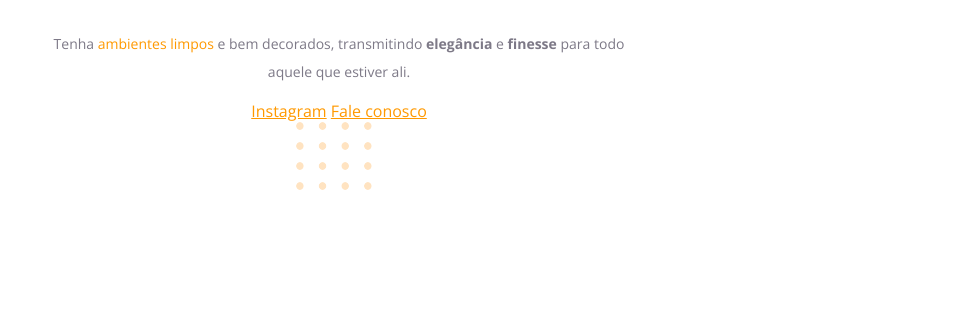
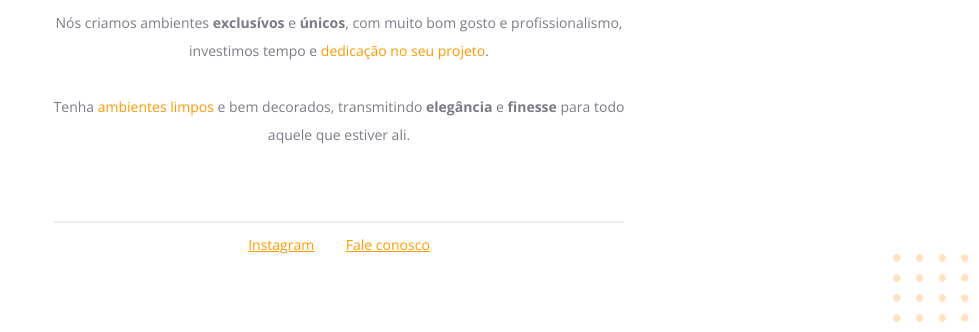
Before and after one commit to MattSouza14/Rocketseat-Explorer, a plain HTML site: page Projeto01/index.html in a window 1280 px wide. Shown: the part 468-800 px from the top of the page, without its empty margins (301-1280 px from the left). Drawn offline with nearby package versions, Linux system fonts and the light colour scheme.

Commit message:
Adição de espaçamentos no texto

```diff
--- a/Projeto01/index.css
+++ b/Projeto01/index.css
@@ -1,12 +1,16 @@
 
 body {
+    margin: 0;
     font-family: "Open Sans", sans-serif;
     text-align: center;
 }
 
 .heroContent{
     width: 592px;
-    margin: auto;
+    margin: 0 auto 72px;
+}
+.heroContent img {
+    margin-bottom: 72px ;
 }
 
 h1 {
@@ -14,6 +18,7 @@ h1 {
     font-size: 49px;
     line-height: 56px;
     font-weight: normal;
+    margin-bottom: 32px;
 }
 h1 span {
     font-weight: bold;
@@ -23,9 +28,31 @@ h1 span {
     color: #FF9900;
 }
 
-p {
+p, #footer {
     font-size: 14px;
     line-height: 28px;
     color: #7D7987;
 
 }
+#line{
+    width: 568px;
+    height: 0px;
+    margin: 0 auto 8px;
+    border: 1px #ECEFF2 solid;
+}
+#footer {
+    margin-top: 72px;
+    margin-bottom: 33px;
+}
+
+
+#footer a + a {
+    margin-left: 28px;
+
+}
+
+#balls {
+    position: fixed;
+    bottom: 0px;
+    right: 0px;
+}
--- a/Projeto01/index.html
+++ b/Projeto01/index.html
@@ -14,7 +14,7 @@
 
    <div class="heroContent">
     <img src="/Projeto01/image/image hero.jpg" alt="Desenho de uma pessoa em uma sala, vestindo uma camisa amarela">
-    <div class="textContent">
+
         <h1>Ambientes <span>únicos</span> para você!</h1>
         <p>Nós criamos ambientes <strong>exclusívos</strong> e <strong>únicos</strong>, com muito bom gosto
             e profissionalismo, investimos tempo e <span>dedicação no seu projeto</span>.
@@ -24,12 +24,14 @@
         Tenha <span>ambientes limpos</span> e bem decorados, transmitindo
            <strong>elegância</strong>  e <strong>finesse</strong>  para todo aquele que estiver ali.
         </p>
-        <footer>
-        <a href="#">Instagram</a>
+    </div>
+    <div id="footer">
+        <div id="line"></div>
+        <a target="_blank" href="#">Instagram</a>
         <a href="mailto:mateussouzabr1@gmail.com">Fale conosco</a>
-        </footer>
         <img id="balls" src="/Projeto01/image/balls.svg" alt="Bolinhas alaranjadas no conta esquerdo inferior da tela">
     </div>
-   </div>
+
+
 </body>
 </html>
```
